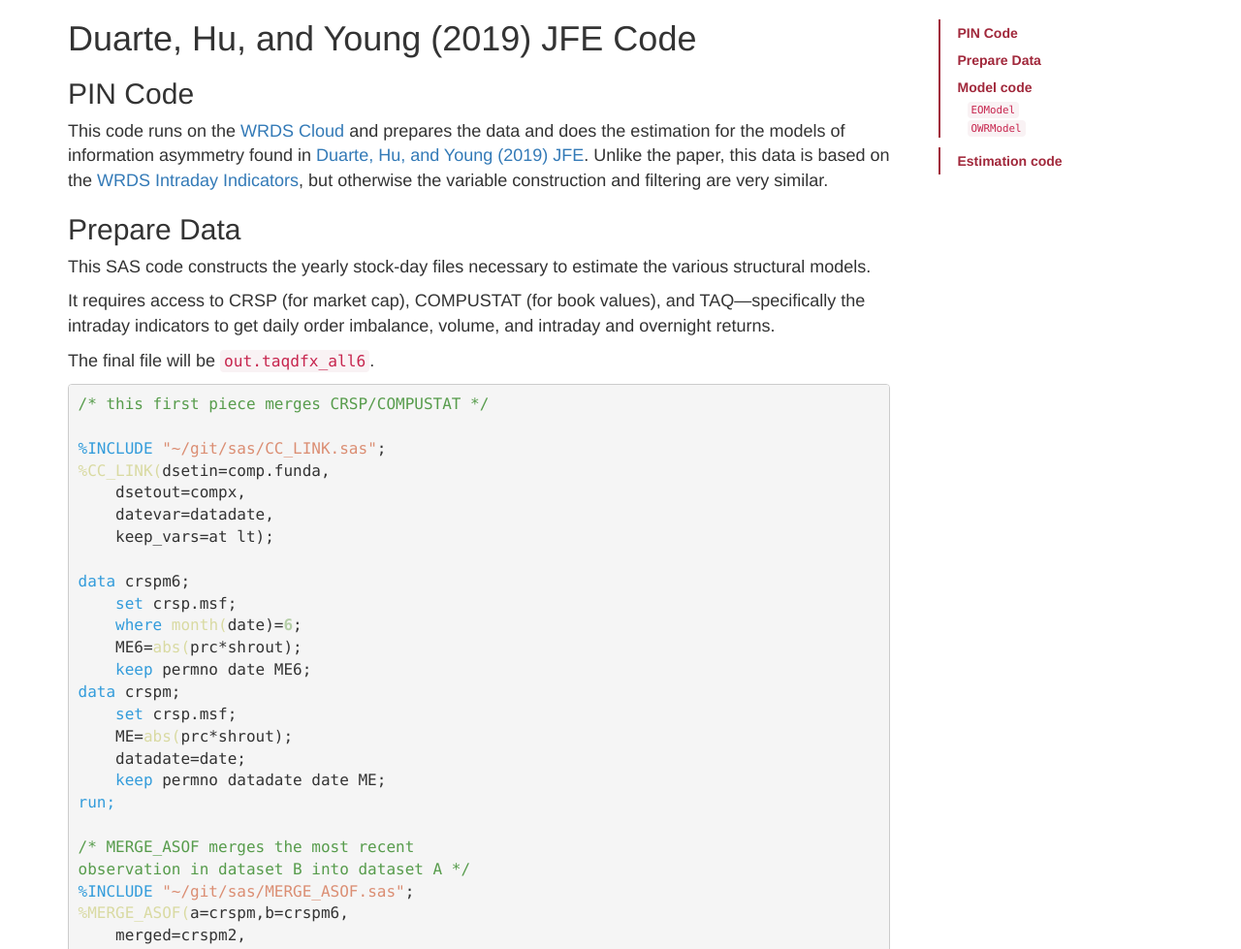
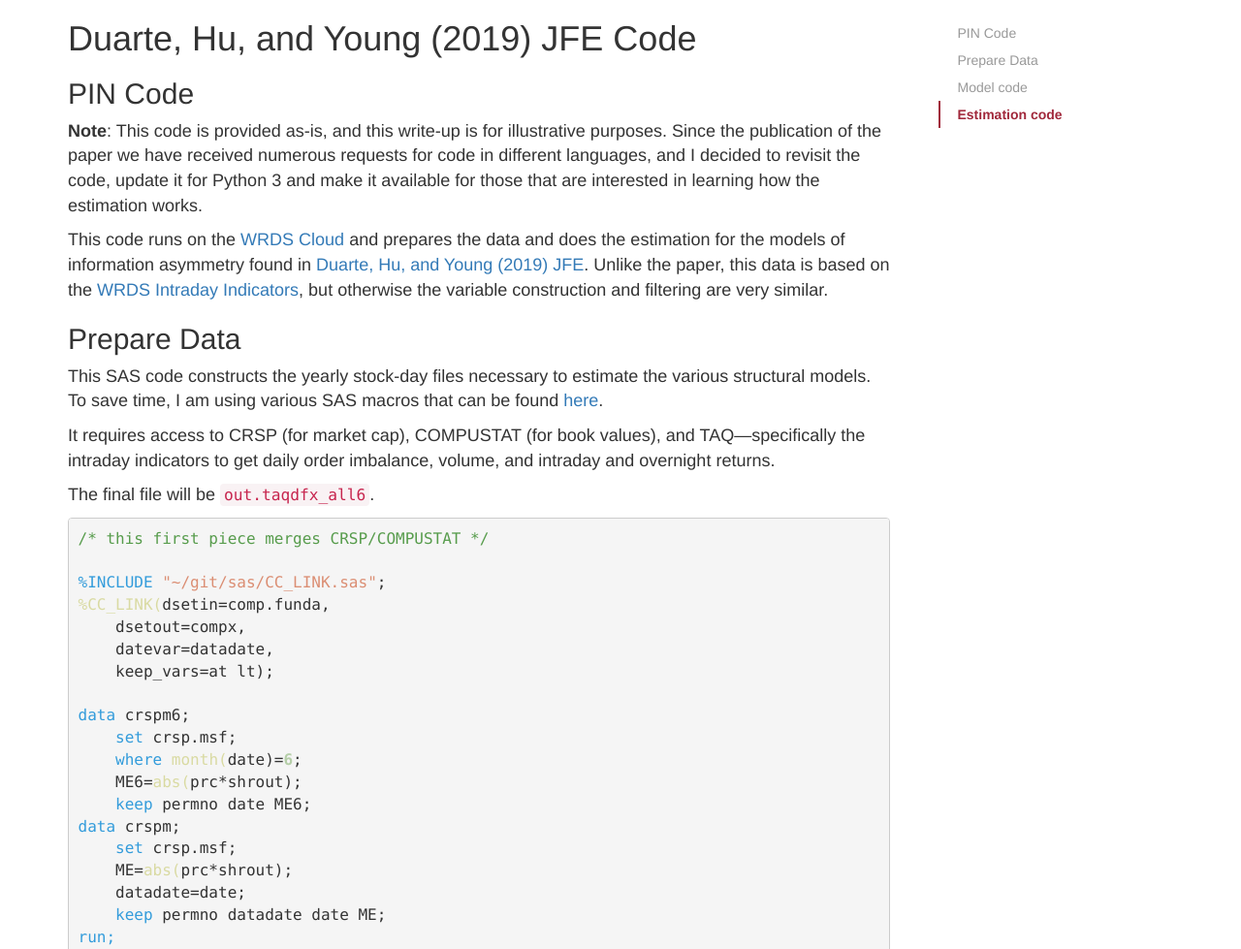
Before and after one commit to edwinhu/pin-code, a plain HTML site: page index.html in a window 1280 px wide. Shown: the top 979 px of the page at 97% size. Drawn offline with nearby package versions, Linux system fonts and the light colour scheme.

Commit message:
Fix anchors

```diff
--- a/index.html
+++ b/index.html
@@ -200,9 +200,17 @@ gtag('config', 'UA-67919104-2');
 <div id="content" class="container">
 <div class="row"><div class="col-md-9"><h1 class="title">Duarte, Hu, and Young (2019) JFE Code</h1>
 
-<div id="outline-container-sec-" class="outline-2">
-<h2 id="sec-">PIN Code</h2>
-<div class="outline-text-2" id="text-">
+<div id="outline-container-pin-code" class="outline-2">
+<h2 id="pin-code"><a id="sec-" name="sec-"></a>PIN Code</h2>
+<div class="outline-text-2" id="text-pin-code">
+<p>
+<b>Note</b>: This code is provided as-is, and this write-up is for illustrative
+purposes. Since the publication of the paper we have received numerous requests
+for code in different languages, and I decided to revisit the code, update it
+for Python 3 and make it available for those that are interested in learning how
+the estimation works.
+</p>
+
 <p>
 This code runs on the <a href="https://wrds-www.wharton.upenn.edu/pages/support/the-wrds-cloud/">WRDS Cloud</a> and prepares the data and does the
 estimation for the models of information asymmetry found in <a href="https://www.sciencedirect.com/science/article/pii/S0304405X19301965">Duarte,
@@ -214,12 +222,13 @@ filtering are very similar.
 </div>
 
 
-<div id="outline-container-sec-" class="outline-2">
-<h2 id="sec-">Prepare Data</h2>
-<div class="outline-text-2" id="text-">
+<div id="outline-container-data" class="outline-2">
+<h2 id="data"><a id="sec-" name="sec-"></a>Prepare Data</h2>
+<div class="outline-text-2" id="text-data">
 <p>
-This SAS code constructs the yearly stock-day files necessary to
-estimate the various structural models.
+This SAS code constructs the yearly stock-day files necessary to estimate the
+various structural models. To save time, I am using various SAS macros that can
+be found <a href="https://github.com/edwinhu/sas">here</a>.
 </p>
 
 <p>
@@ -632,9 +641,9 @@ owr.fit(d.uy_e,d.ur_d,d.ur_o,starts=<span style="color: #B5CEA8; font-weight: bo
 </div>
 
 
-<div id="outline-container-sec-" class="outline-2">
-<h2 id="sec-">Model code</h2>
-<div class="outline-text-2" id="text-">
+<div id="outline-container-models" class="outline-2">
+<h2 id="models"><a id="sec-" name="sec-"></a>Model code</h2>
+<div class="outline-text-2" id="text-models">
 <p>
 The model code includes <code>eo_model.py</code>, <code>dy_model.py</code>, <code>gpin_model.py</code>,
 and <code>owr_model.py</code>. These files also rely on some utility files like
@@ -656,9 +665,9 @@ optimization tricks.
 </div>
 
 
-<div id="outline-container-sec-" class="outline-3">
-<h3 id="sec-"><code>EOModel</code></h3>
-<div class="outline-text-3" id="text-">
+<div id="outline-container-eo-model" class="outline-3">
+<h3 id="eo-model"><a id="sec-" name="sec-"></a><code>EOModel</code></h3>
+<div class="outline-text-3" id="text-eo-model">
 <p>
 Let&rsquo;s start with the import statements. Because Python is a general
 purpose programming language, we will need to import the mathematical
@@ -992,9 +1001,9 @@ version of our paper but is useful for building intuition.
 </div>
 
 
-<div id="outline-container-sec-" class="outline-3">
-<h3 id="sec-"><code>OWRModel</code></h3>
-<div class="outline-text-3" id="text-">
+<div id="outline-container-owr-model" class="outline-3">
+<h3 id="owr-model"><a id="sec-" name="sec-"></a><code>OWRModel</code></h3>
+<div class="outline-text-3" id="text-owr-model">
 <p>
 Let&rsquo;s start again with the import statement.
 </p>
@@ -1214,9 +1223,9 @@ the specifics of the model, but there are no new tricks.
 </div>
 
 
-<div id="outline-container-sec-" class="outline-2">
-<h2 id="sec-">Estimation code</h2>
-<div class="outline-text-2" id="text-">
+<div id="outline-container-estimation" class="outline-2">
+<h2 id="estimation"><a id="sec-" name="sec-"></a>Estimation code</h2>
+<div class="outline-text-2" id="text-estimation">
 <p>
 In this section we go through the setup for estimating the models in
 parallel. The main estimation code, which will call a given model&rsquo;s
@@ -1396,15 +1405,15 @@ jq -r <span style="color: #DB8E73;">'[.permno, .yyyy, .a, .p, .eta, .r, .d, .th]
 </div><div class="col-md-3"><nav id="table-of-contents">
 <div id="text-table-of-contents" class="bs-docs-sidebar">
 <ul class="nav">
-<li><a href="#sec-">PIN Code</a></li>
-<li><a href="#sec-">Prepare Data</a></li>
-<li><a href="#sec-">Model code</a>
+<li><a href="#pin-code">PIN Code</a></li>
+<li><a href="#data">Prepare Data</a></li>
+<li><a href="#models">Model code</a>
 <ul class="nav">
-<li><a href="#sec-"><code>EOModel</code></a></li>
-<li><a href="#sec-"><code>OWRModel</code></a></li>
+<li><a href="#eo-model"><code>EOModel</code></a></li>
+<li><a href="#owr-model"><code>OWRModel</code></a></li>
 </ul>
 </li>
-<li><a href="#sec-">Estimation code</a></li>
+<li><a href="#estimation">Estimation code</a></li>
 </ul>
 </div>
 </nav>
```
Also changed, not shown: 1 other file.
